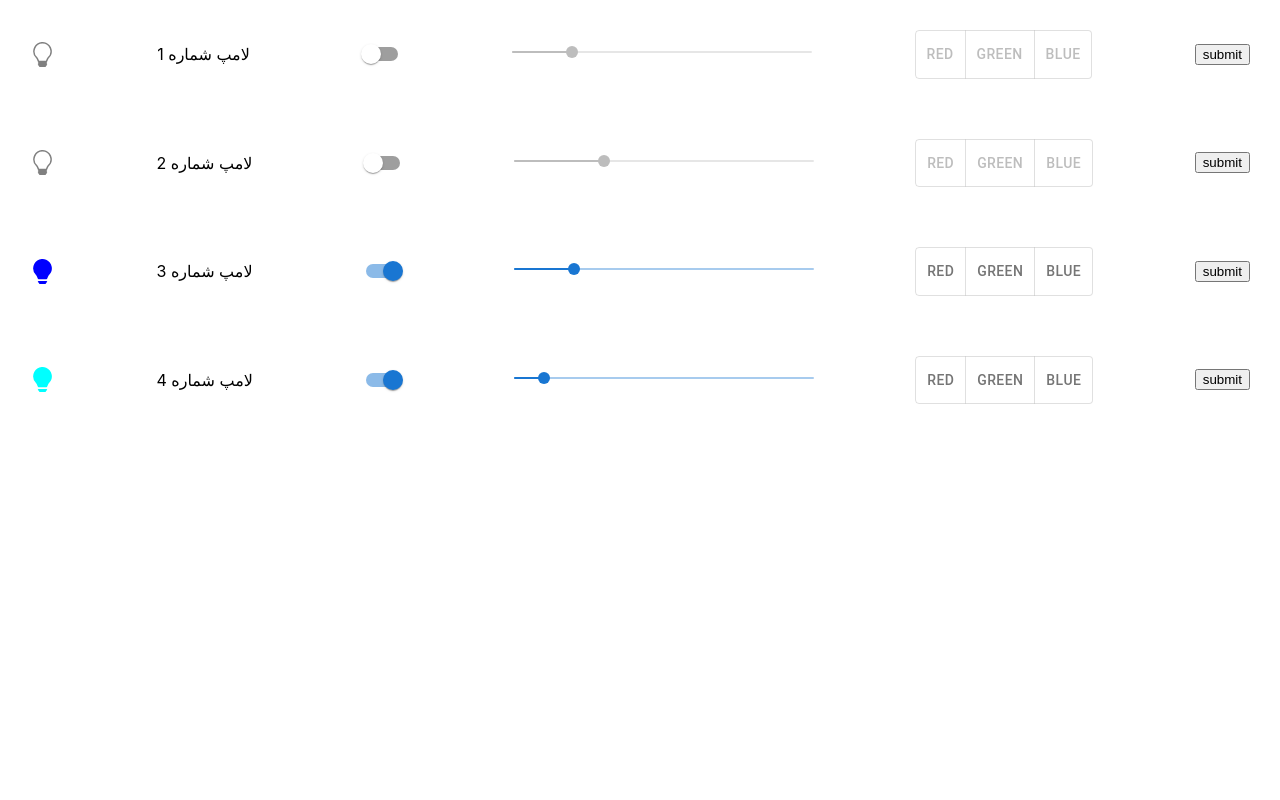
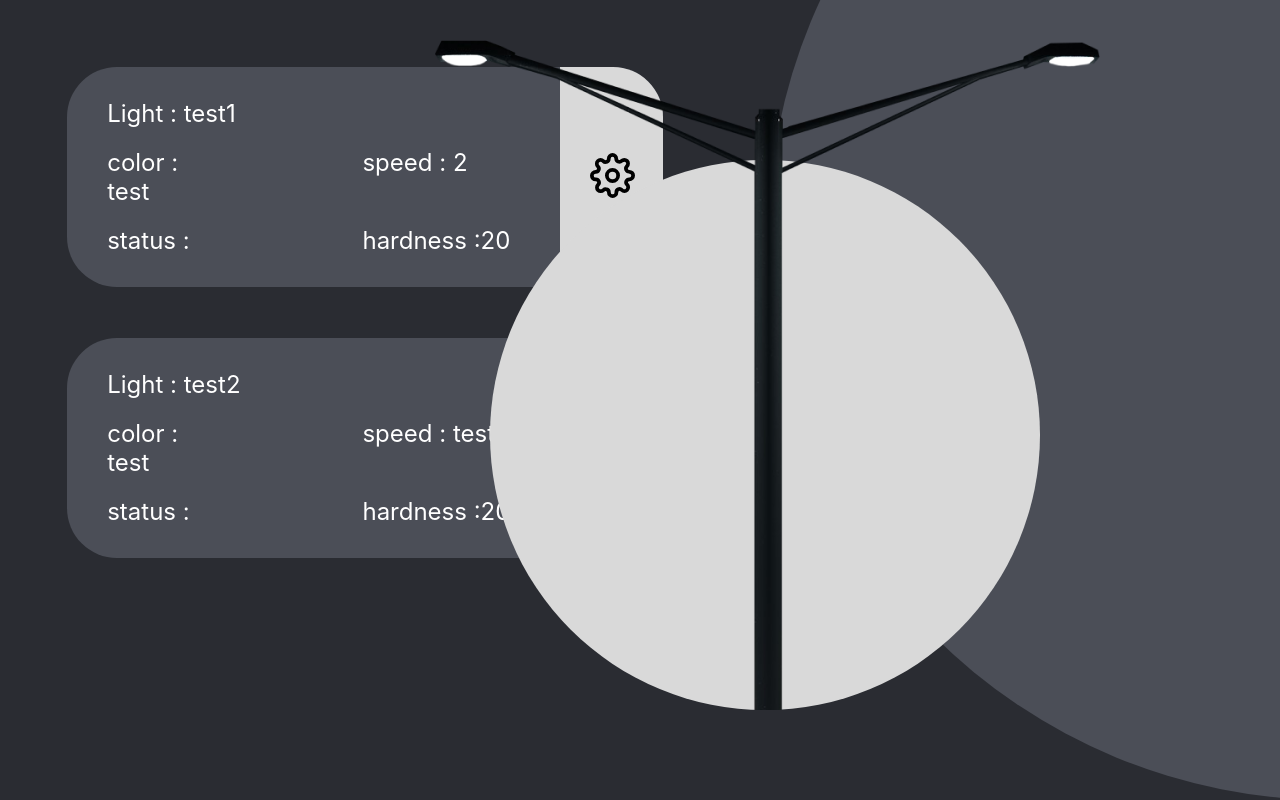
Before and after one commit to mohammadmhdz/traffic, a React (Create React App) app: page / in a window 1280 px wide. Built offline with nearby package versions, Linux system fonts and the light colour scheme.

Commit message:
creating new page

```diff
--- a/src/App.js
+++ b/src/App.js
@@ -1,10 +1,12 @@
 import "./App.css";
 import { Section_1 } from "./components/section_1";
+import { Section_2 } from "./components/section_2";
 
 function App() {
   return (
     <div className="App">
-      <Section_1></Section_1>
+      {/* <Section_1></Section_1> */}
+      <Section_2></Section_2>
     </div>
   );
 }
--- a/src/components/section_1.jsx
+++ b/src/components/section_1.jsx
@@ -1,6 +1,6 @@
 import React from "react";
 import Switch from "@mui/material/Switch";
-import { useState } from "react";
+import { useState, useEffect } from "react";
 import Box from "@mui/material/Box";
 import Slider from "@mui/material/Slider";
 import "./section_1.style.css";
@@ -10,48 +10,72 @@ import ToggleButton from "@mui/material/ToggleButton";
 import ToggleButtonGroup from "@mui/material/ToggleButtonGroup";
 
 export const Section_1 = () => {
-  const [checked, setChecked] = useState([
-    {
-      ip: 1,
-      color: "#f00",
-      state: false,
-      lightness: 20,
-      alignment: "green",
-    },
-    {
-      ip: 2,
-      color: "#0f0",
-      state: false,
-      lightness: 30,
-      alignment: "blue",
-    },
-    {
-      ip: 3,
-      color: "#00f",
-      state: true,
-      lightness: 20,
-      alignment: "red",
-    },
-    {
-      ip: 4,
-      color: "#0ff",
-      state: true,
-      lightness: 10,
-      alignment: "red",
-    },
-    // {
-    //   ip: 5,
-    //   state: 1,
-    //   speed: 2,
-    //   whiteColor: 10,
-    //   yellowColor: 20,
-    //   redColor: 30,
-    //   greenColor: 40,
-    //   blueColor: 50,
-    //   effect: 5,
-    // }
-  ]);
+  const [checked, setChecked] = useState([]);
 
+  // this is for fetch and preProcessing the data
+  useEffect(() => {
+    const preProcess = () => {
+      const string = "{IP00110001,S0,C3,W05,Y00,R00,G40,B00,E2,L0}";
+
+      const sampleGetData = [
+        {
+          ip: string.slice(7, 11),
+          state: +string.slice(13, 14),
+          speed: string.slice(16, 17),
+          whiteColor: +string.slice(19, 21),
+          yellowColor: +string.slice(23, 25),
+          redColor: +string.slice(27, 29),
+          greenColor: +string.slice(31, 33),
+          blueColor: +string.slice(35, 37),
+          colorsLightnes: string.slice(18, 37),
+          effect: string.slice(39, 40),
+        },
+      ];
+
+      // setChecked(sampleGetData);
+
+      // CHANGE THIS PART IF YOU HAVE TIME
+      //
+      switch (string.slice(7, 11)) {
+        case "0001":
+          console.log("0001");
+          sampleGetData[0].ip = 0;
+          break;
+
+        case "0010":
+          console.log("0010");
+          sampleGetData[0].ip = 1;
+          break;
+
+        case "0100":
+          console.log("0100");
+          sampleGetData[0].ip = 2;
+          break;
+
+        case "1000":
+          console.log("1000");
+          sampleGetData[0].ip = 3;
+          break;
+
+        default:
+          console.log("ERROR");
+          break;
+      }
+      // console.log(sampleGetData);
+      return sampleGetData;
+    };
+    setChecked(preProcess());
+    // const fetchRequest = async () => {
+    //   const res = await fetch("http://127.0.0.1:8000/transaction/Nfts/12/");
+    //   // "http://127.0.0.1:8000/account/artists/6/get_nfts/"
+    //   const requests = await res.json();
+    //   setRequests(requests);
+    // };
+
+    // fetchRequest();
+  }, []);
+
+  // preparing the data and sen it
   const transform_data = (trans) => {
     if (trans.state) {
       trans.state = 1;
@@ -60,42 +84,11 @@ export const Section_1 = () => {
     }
     return trans;
   };
-  const preProcess = () => {
-    const string = "{IP00110001S0C3W10Y20R30G40B50E2L0}";
-    // const stringP = "{IP00110001,S0,C3,W10,Y20,R30,G40,B50,E2,L0}";
-    // change IP to 0 , 1 , 3 , 4
-    const sampleGetData = [
-      {
-        ip: 0,
-        state: string.slice(12, 13),
-        speed: string.slice(14, 15),
-        whiteColor: string.slice(16, 18),
-        yellowColor: string.slice(19, 21),
-        redColor: string.slice(22, 24),
-        greenColor: string.slice(25, 27),
-        blueColor: string.slice(28, 30),
-        effect: string.slice(31, 32),
-      },
-    ];
-    // console.log(sampleGetData);
-  };
+
   const sendApi = (id) => {
     const post_parameter = transform_data(checked[id - 1]);
-    preProcess();
-
     // const post_string = `{IP0011${post_parameter.ip},S${post_parameter.state}CXWXXYXXRXXGXX}`;
     // console.log(post_string);
-  };
-  const handleChange_color = (id, newAlignment) => {
-    // console.log(id, newAlignment);
-    const updateItems = checked.map((items) => {
-      if (id === items.ip) {
-        // console.log(items);
-        return { ...items, alignment: newAlignment, color: newAlignment };
-      }
-      return items;
-    });
-    setChecked(updateItems);
   };
 
   const handleChange = (id, newState) => {
@@ -109,11 +102,37 @@ export const Section_1 = () => {
     });
     setChecked(updateItems);
   };
-  const handleChange_slider = (e, val) => {
-    return; // setValue(val);
+  const handleChange_slider = (id, e, val) => {
+    console.log(id, val);
+    const updateItems = checked.map((items) => {
+      if (id === items.ip) {
+        console.log(items);
+        return { ...items, greenColor: val };
+      }
+      return items;
+    });
+
+    setChecked(updateItems);
   };
+  const handleChange_color = (id, newColor) => {
+    // console.log(newColor + "Color");
+    const sentColor = `${newColor}Color`;
+    console.log(sentColor);
+    return sentColor;
+    // [newColor + "Color"]: newColor,
+    // const updateItems = checked.map((items) => {
+    //   if (id === items.ip) {
+    //     // console.log(items);
+    //     return {
+    //       ...items,
 
-  // console.log(checked);
+    //     };
+    //   }
+    //   return items;
+    // });
+    // setChecked(updateItems);
+  };
+  console.log(checked, "fecthed date");
   return (
     <div className="main-container">
       {checked.map((items, index) => {
@@ -136,14 +155,12 @@ export const Section_1 = () => {
             />
             <Box width={300}>
               <Slider
-                // color="secondary"
-                value={items.lightness}
-                // onChange={handleChange_slider}
-                onChangeCommitted={handleChange_slider}
-                // onDragStop={handleChange_slider}
+                id={items.ip}
+                value={+items.greenColor}
+                onChange={(e, val) => handleChange_slider(items.ip, e, val)}
                 disabled={!items.state}
                 size="small"
-                defaultValue={70}
+                defaultValue={+items.greenColor}
                 aria-label="Small"
                 valueLabelDisplay="auto"
               />
@@ -151,24 +168,25 @@ export const Section_1 = () => {
             <ToggleButtonGroup
               disabled={!items.state}
               color="primary"
-              value={items.color}
+              // value={handleChange_color().split("Color")}
+              // onClick={(e, value) => handleChange_color(items.ip, value)}
               exclusive
               aria-label="Platform"
             >
               <ToggleButton
-                onClick={() => handleChange_color(items.ip, "red")}
+                onClick={(e, val) => handleChange_color(items.ip, val)}
                 value="red"
               >
                 red
               </ToggleButton>
               <ToggleButton
-                onClick={() => handleChange_color(items.ip, "green")}
+                onClick={(e, val) => handleChange_color(items.ip, val)}
                 value="green"
               >
                 green
               </ToggleButton>
               <ToggleButton
-                onClick={() => handleChange_color(items.ip, "blue")}
+                onClick={(e, val) => handleChange_color(items.ip, val)}
                 value="blue"
               >
                 blue
--- /dev/null
+++ b/src/components/section_2.jsx
@@ -0,0 +1,75 @@
+import "./section_2.style.css";
+import light from "../img/light.png";
+import { FiSettings } from "react-icons/fi";
+export const Section_2 = () => {
+  const sampleGetData = [
+    {
+      ip: "test1",
+      state: true,
+      speed: 2,
+      whiteColor: "test",
+      yellowColor: "test",
+      redColor: "test",
+      greenColor: "test",
+      blueColor: "test",
+      colorsLightnes: 20,
+      effect: 4,
+    },
+    {
+      ip: "test2",
+      state: false,
+      speed: "test",
+      whiteColor: "test",
+      yellowColor: "test",
+      redColor: "test",
+      greenColor: "test",
+      blueColor: "test",
+      colorsLightnes: 20,
+      effect: "test",
+    },
+  ];
+  return (
+    <div className="main-container-section-2">
+      <div>
+        <div className="left-side-main-container">
+          {sampleGetData.map((items) => {
+            return (
+              <div>
+                <div className="left-side-main-container-border">
+                  <div className="details-grid-container">
+                    <div className="details-grid-container-light">
+                      Light : {items.ip}
+                    </div>
+                    <div className="details-grid-container-color">
+                      color : {items.whiteColor}
+                    </div>
+                    <div className="details-grid-container-speed">
+                      speed : {items.speed}
+                    </div>
+                    <div className="details-grid-container-state">
+                      status : {items.state}
+                    </div>
+                    <div className="details-grid-container-colorsLight">
+                      hardness :{items.colorsLightnes}
+                    </div>
+                  </div>
+
+                  <button className="buttons-style-details">
+                    <FiSettings size={45} />
+                  </button>
+                </div>
+              </div>
+            );
+          })}
+        </div>
+      </div>
+      <div className="right-side-main-container">
+        {/* <div className=""></div> */}
+        <div className="big-background-circle"></div>
+        <div className="little-background-circle">
+          <img className="background-light" src={light} alt="Logo" />
+        </div>
+      </div>
+    </div>
+  );
+};
--- /dev/null
+++ b/src/components/section_2.style.css
@@ -0,0 +1,110 @@
+* {
+  padding: 0;
+  margin: 0;
+  box-sizing: border-box;
+}
+
+.main-container-section-2 {
+  /* 1140px */
+  max-width: 120rem;
+  /* max-height: 1024px; */
+  height: 100vh;
+  /* padding: 0 3.2rem; */
+  margin: 0 auto;
+
+  background-color: #2a2c32;
+  display: flex;
+  justify-content: space-between;
+  position: relative;
+  overflow-x: hidden;
+  overflow-y: hidden;
+}
+.big-background-circle {
+  background: #4b4e57;
+  border-radius: 50%;
+  width: 1126px;
+  height: 1126px;
+  position: absolute;
+
+  left: 60%;
+  bottom: 0rem;
+}
+.little-background-circle {
+  position: relative;
+  background: #d9d9d9;
+  border-radius: 50%;
+  width: 550px;
+  height: 550px;
+
+  left: -15rem;
+  bottom: -10rem;
+}
+.background-light {
+  position: absolute;
+  left: -10%;
+  bottom: 0rem;
+}
+.left-side-main-container-border {
+  display: flex;
+  gap: 10px;
+  color: white;
+  border-radius: 50px;
+  background-color: #4b4e57;
+
+  /* max-width: 566px;
+  max-height: 166px; */
+}
+.left-side-main-container {
+  display: flex;
+  flex-direction: column;
+  gap: 3.2rem;
+  margin: 4.2rem;
+}
+.details-grid-container {
+  font-size: 24px;
+  display: grid;
+  grid-template-columns: repeat(2, 1fr);
+  gap: 20px;
+  padding-top: 2rem;
+  padding-bottom: 2rem;
+  padding-left: 40px;
+  padding-right: 40px;
+}
+.details-grid-container-light {
+  text-align: left;
+  grid-column: 1 / 3;
+  grid-row: 1;
+}
+.details-grid-container-color {
+  text-align: left;
+  grid-column: 1 / 2;
+  grid-row: 2;
+}
+.details-grid-container-speed {
+  text-align: left;
+  grid-column: 3 / 4;
+  grid-row: 2;
+}
+.details-grid-container-state {
+  text-align: left;
+  grid-column: 1 / 2;
+  grid-row: 3;
+}
+.details-grid-container-colorsLight {
+  text-align: left;
+  grid-column: 3 / 4;
+  grid-row: 3;
+}
+
+.buttons-style-details {
+  border: none;
+  padding: 30px;
+  align-items: center;
+  background-color: #d9d9d9;
+  overflow: hidden;
+  border-radius: 0px 50px 50px 0px;
+}
+
+.right-side-main-container {
+  /* color:#4B4E57; */
+}
```
Also changed, not shown: src/index.css (+9 -3 lines), src/img/light.png (added), src/img/test.jpg (added).
